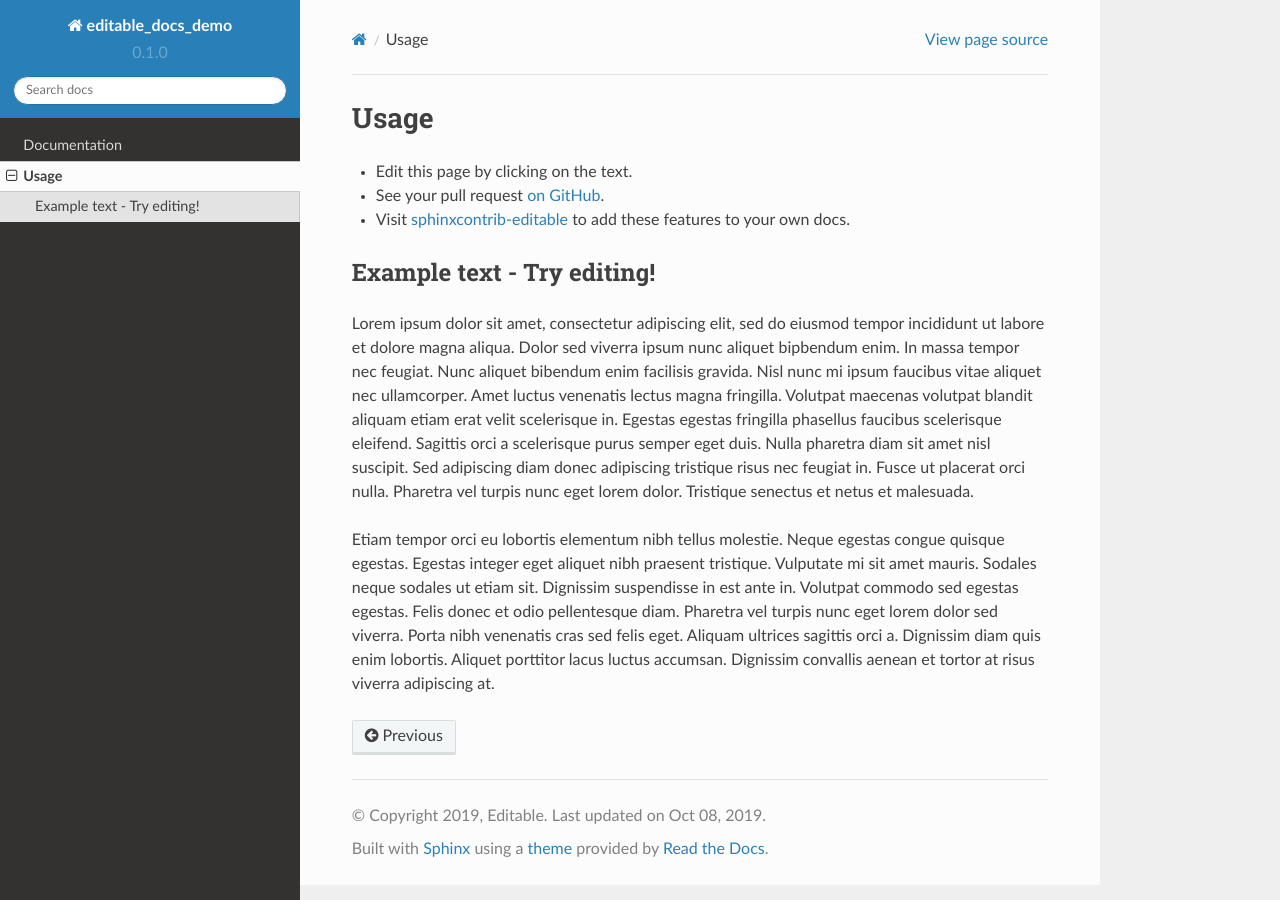
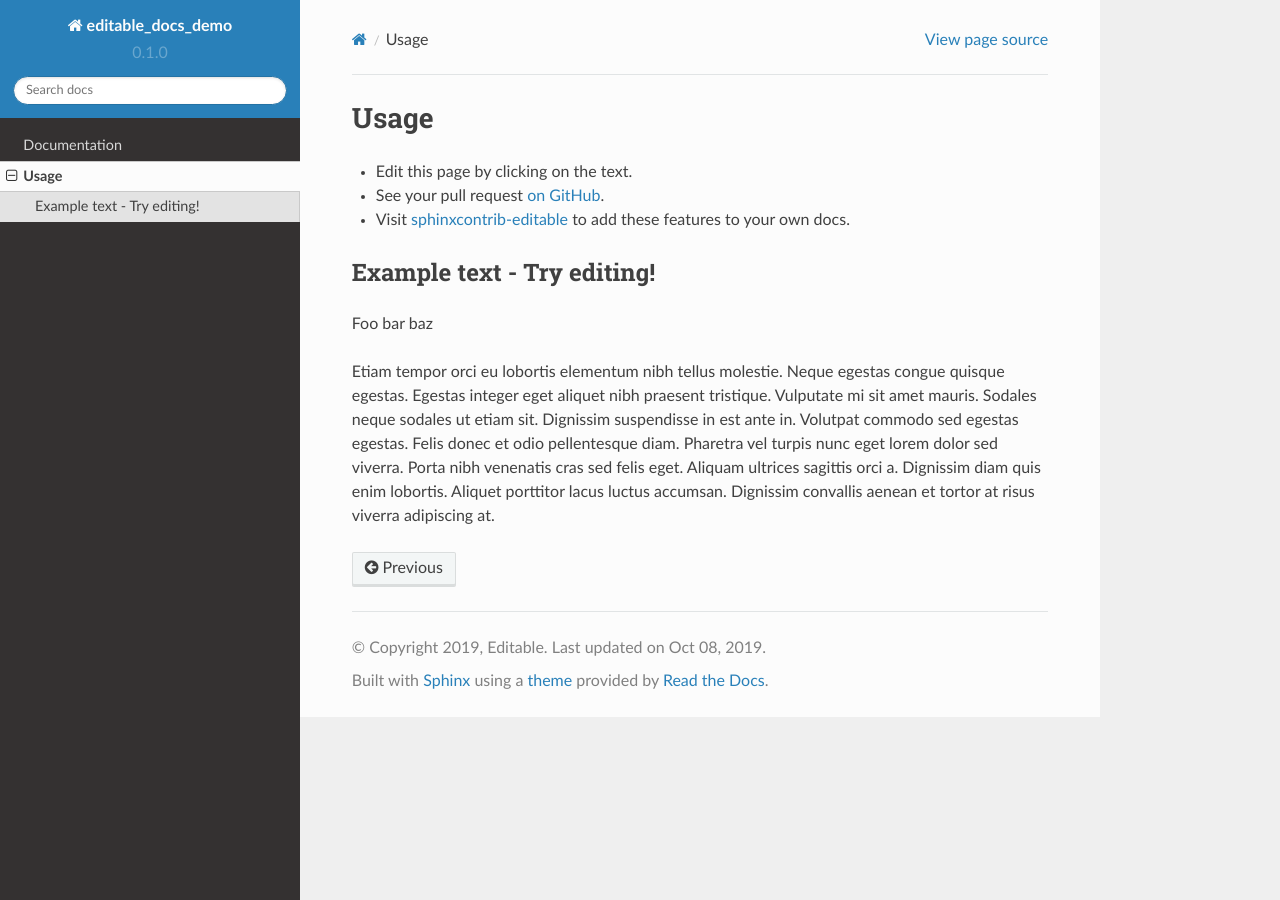
Before and after one commit to interdoc-edit-bot/editable-docs-demo, a Sphinx documentation site: the page built from docs/usage.rst, in a window 1280 px wide. Built offline with Sphinx 7.4.7 and the Read the Docs theme 2.0.0, drawn with Linux system fonts in a browser that asks for light colours.

Commit message:
Interactive edit

```diff
--- a/docs/usage.rst
+++ b/docs/usage.rst
@@ -11,17 +11,8 @@
 Example text - Try editing!
 -----------------------------
 
-Lorem ipsum dolor sit amet, consectetur adipiscing elit, sed do eiusmod tempor
-incididunt ut labore et dolore magna aliqua. Dolor sed viverra ipsum nunc
-aliquet bipbendum enim. In massa tempor nec feugiat. Nunc aliquet bibendum enim
-facilisis gravida. Nisl nunc mi ipsum faucibus vitae aliquet nec ullamcorper.
-Amet luctus venenatis lectus magna fringilla. Volutpat maecenas volutpat
-blandit aliquam etiam erat velit scelerisque in. Egestas egestas fringilla
-phasellus faucibus scelerisque eleifend. Sagittis orci a scelerisque purus
-semper eget duis. Nulla pharetra diam sit amet nisl suscipit. Sed adipiscing
-diam donec adipiscing tristique risus nec feugiat in. Fusce ut placerat orci
-nulla. Pharetra vel turpis nunc eget lorem dolor. Tristique senectus et netus
-et malesuada.
+Foo bar baz
+
 
 Etiam tempor orci eu lobortis elementum nibh tellus molestie. Neque egestas
 congue quisque egestas. Egestas integer eget aliquet nibh praesent tristique.
```
